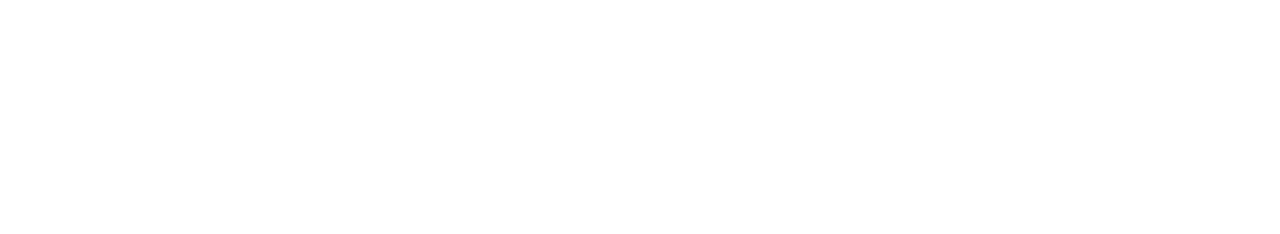
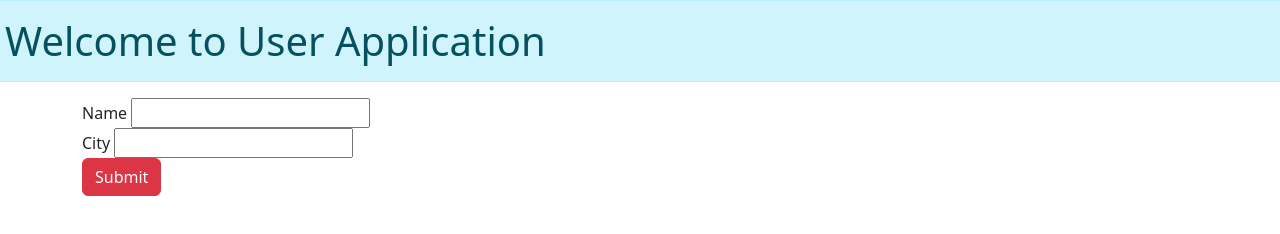
Before and after one commit to adithnaveen/walmart-javascript-nov-2022, a plain HTML site: page application/pages/add-user.html in a window 1280 px wide. Drawn offline with nearby package versions, Linux system fonts and the light colour scheme.

Commit message:
working on add-user.html

```diff
--- a/application/pages/add-user.html
+++ b/application/pages/add-user.html
@@ -5,10 +5,35 @@
     <meta charset="UTF-8">
     <meta http-equiv="X-UA-Compatible" content="IE=edge">
     <meta name="viewport" content="width=device-width, initial-scale=1.0">
-    <title>Document</title>
+    <title>Add User</title>
+    <link href="https://cdn.jsdelivr.net/npm/bootstrap@5.2.2/dist/css/bootstrap.css" rel="stylesheet"
+        crossorigin="anonymous">
 </head>
 
 <body>
+    <div class="row">
+        <h1 class="alert alert-info">Welcome to User Application</h1>
+    </div>
+
+    <div class="container">
+        <div class="row">
+            <div class="col">
+                <form>
+                    <div class="form-group">
+                        <label for="name">Name</label>
+                        <input type="text" name="name" id="name" />
+                    </div>
+                    <div class="form-group">
+                        <label for="city">City</label>
+                        <input type="text" name="city" id="city" />
+                    </div>
+                    <div>
+                        <button class="btn btn-danger">Submit</button>
+                    </div>
+                </form>
+            </div>
+        </div>
+    </div>
 
 </body>
 
```
